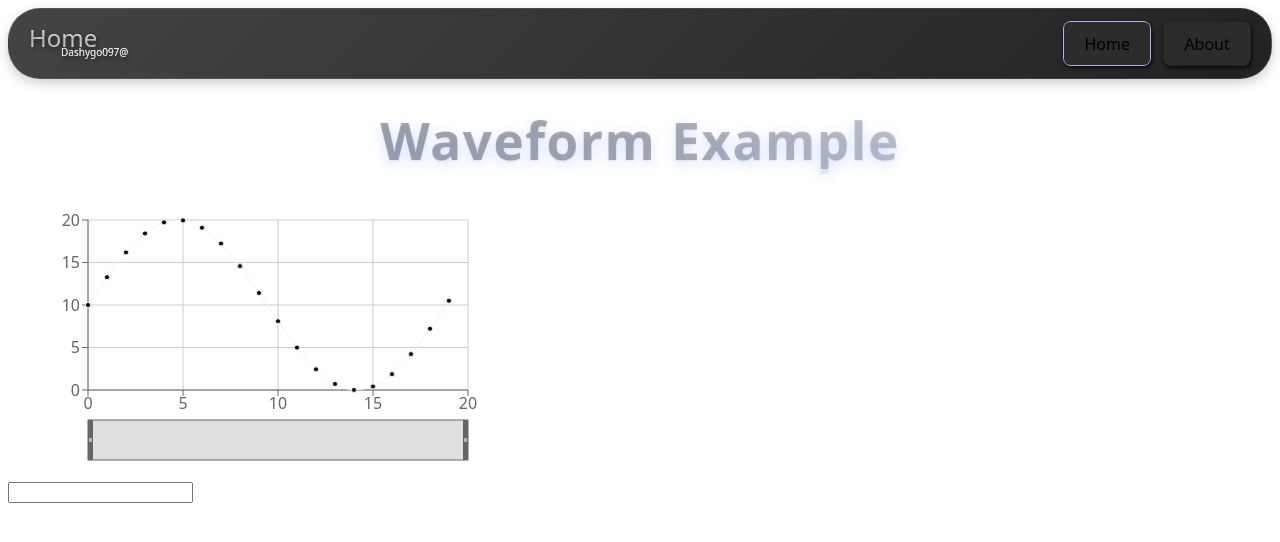
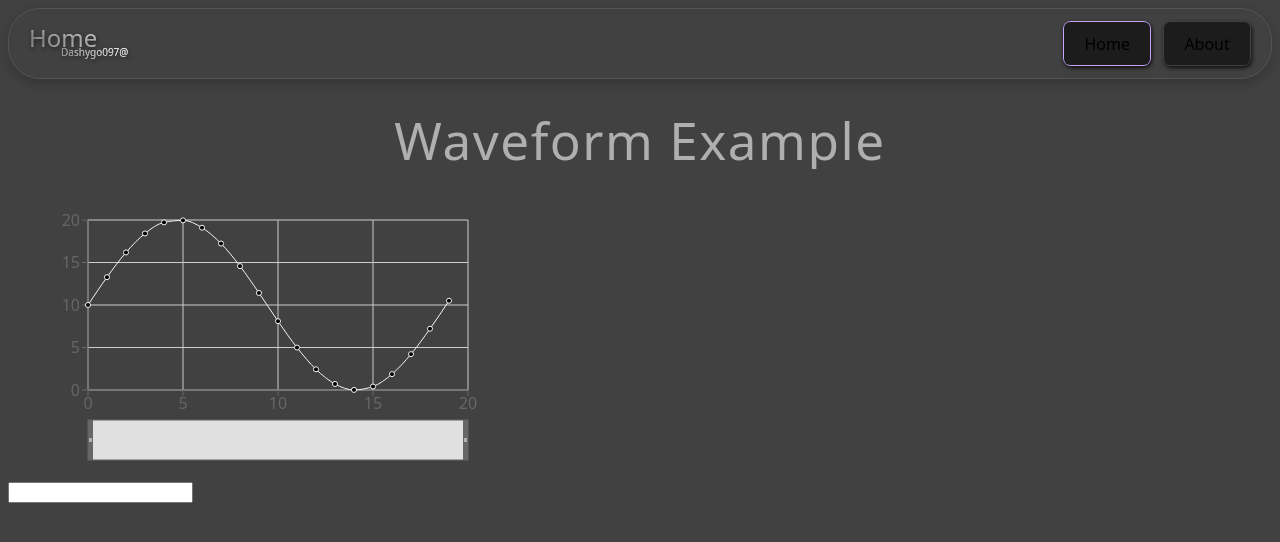
Before and after one commit to dashygo097/digital-multi-function-debugger, a React (Vite) app in the folder frontend/: page / in a window 1280 px wide. Shown: the top 542 px of the page. Built offline with nearby package versions, Linux system fonts and the light colour scheme.

Commit message:
checkpoint

```diff
--- a/frontend/src/pages/AboutPage.tsx
+++ b/frontend/src/pages/AboutPage.tsx
@@ -16,7 +16,7 @@ class AboutPage extends React.Component<AboutPageProps> {
     return (
       <div className="about-page">
         <h1>About This App</h1>
-        <p>
+        <p className="info-about">
           This is the upper computer software for the 2025A Embedded Competition
           FPGA track, developed using React + TypeScript + Electron.
         </p>
--- a/frontend/src/styles/index.css
+++ b/frontend/src/styles/index.css
@@ -3,8 +3,9 @@
   line-height: 1.4;
   font-weight: 400;
   color-scheme: light dark;
-  color: rgba(255, 255, 255, 0.95);
-  background-color: #444444;
+  background-color: rgba(55, 55, 55, 0.95);
+
+  transition: background-color 0.3s ease;
   -webkit-font-smoothing: antialiased;
   -moz-osx-font-smoothing: grayscale;
 }
@@ -19,32 +20,19 @@ body {
 h1 {
   font-size: clamp(2.5rem, 6vw, 3.2em);
   line-height: 1.08;
-  font-weight: 700;
+  font-weight: 200;
   letter-spacing: 0.03em;
   margin-bottom: 0.6em;
   text-align: center;
+  background: -webkit-linear-gradient(left, #afafaf, #afafaf);
 
-  background: linear-gradient(90deg, #a1a1a1 0%, #b4b4b4 50%, #f4f4f4 100%);
   -webkit-background-clip: text;
   -webkit-text-fill-color: transparent;
   background-clip: text;
 
-  text-shadow:
-    0 4px 14px rgba(50, 116, 237, 0.2),
-    0 1px 2px rgba(30, 40, 90, 0.08);
+  transition: all 0.8s cubic-bezier(0.175, 0.885, 0.32, 0.975);
 }
 
-@media (prefers-color-scheme: light) {
-  :root {
-    color: #213547;
-    background-color: #ffffff;
-  }
-
-  a:hover {
-    color: #747bff;
-  }
-
-  button {
-    background-color: #f9f9f9;
-  }
+h1:hover {
+  transform: scale(1.05);
 }
--- a/frontend/src/styles/info.css
+++ b/frontend/src/styles/info.css
@@ -1,9 +1,30 @@
+.info-about {
+  background: rgba(128, 128, 128, 0.25);
+  padding: 20px 40px 20px 40px;
+  margin-left: 40px;
+  margin-right: 40px;
+  border-radius: 40px;
+  font-size: 1.2rem;
+  backdrop-filter: blur(5px);
+  box-shadow: -5px 5px 15px rgba(0, 0, 0, 0.3);
+  display: inline-block;
+  align-items: center;
+  transition: all 0.8s cubic-bezier(0.175, 0.885, 0.32, 0.975);
+  cursor: pointer;
+  text-shadow:
+    0 4px 14px rgba(50, 116, 237, 0.2),
+    0 1px 2px rgba(30, 40, 90, 0.08);
+}
+
+.info-about:hover {
+  transform: scale(1.05);
+}
+
 .info-version {
+  background: rgba(128, 128, 128, 0.25);
   position: fixed;
   right: -5px;
   bottom: -5px;
-  background: rgba(0, 0, 0, 0.85);
-  color: #fff;
   padding: 12px 20px 40px 15px;
   border-top-left-radius: 10px;
   border-bottom-left-radius: 10px;
@@ -16,11 +37,13 @@
   transition: all 0.8s cubic-bezier(0.175, 0.885, 0.32, 0.975);
   transform: translateY(calc(72%)) translateX(calc(100% - 40px));
   cursor: pointer;
+  text-shadow:
+    0 4px 14px rgba(50, 116, 237, 0.2),
+    0 1px 2px rgba(30, 40, 90, 0.08);
 }
 
 .info-version:hover {
   transform: translateX(0);
-  background: rgba(30, 30, 40, 0.95);
 }
 
 .info-version::before {
@@ -42,7 +65,7 @@
   transform: translateY(-50%);
   width: 20px;
   height: 20px;
-  background: rgba(255, 255, 255, 0.2);
+  background: rgba(155, 155, 155, 0.1);
   border-radius: 50%;
   display: flex;
   align-items: center;
--- a/frontend/src/styles/navbar.css
+++ b/frontend/src/styles/navbar.css
@@ -1,6 +1,10 @@
 .navbar {
   display: flex;
-  background: linear-gradient(135deg, #444, #222);
+  background: linear-gradient(
+    135deg,
+    ragba(0, 0, 0, 0.1),
+    rgba(255, 255, 255, 0)
+  );
   padding: 12px 20px;
   gap: 12px;
   border-radius: 32px;
@@ -8,30 +12,34 @@
   backdrop-filter: blur(6px);
   -webkit-backdrop-filter: blur(6px);
   border: 1px solid rgba(255, 255, 255, 0.1);
-  transition: background 0.3s ease;
+  transition: all 0.8s cubic-bezier(0.175, 0.885, 0.32, 0.975);
 }
 
 .navbar-header {
   margin-right: auto;
   font-size: 24px;
   font-weight: 100;
-  color: #e3d7ff;
-  background: linear-gradient(90deg, #e4e4e4, #f4f4f4);
+  background: linear-gradient(90deg, #a1a1a1, #f4f4f4);
   -webkit-background-clip: text;
   -webkit-text-fill-color: transparent;
   text-shadow: 1px 2px 4px rgba(0, 0, 0, 0.5);
   text-transform: capitalize;
+  transition: all 0.8s cubic-bezier(0.175, 0.885, 0.32, 0.975);
+}
+
+.navbar-header:hover {
+  transform: scale(1.1);
 }
 
 .navbar-header-subtitle {
   font-size: 10px;
-  color: #ffffff;
-  background: linear-gradient(90deg, #ffffff, #ffffff);
+  background: linear-gradient(90deg, #a1a1a1, #ffffff);
   -webkit-background-clip: text;
   -webkit-text-fill-color: transparent;
   font-weight: 100;
   margin-left: 32px;
   margin-top: -10px;
+  transition: all 0.8s cubic-bezier(0.175, 0.885, 0.32, 0.975);
 }
 
 .navbar-home,
@@ -65,17 +73,16 @@
   font-size: 1em;
   font-weight: 500;
   font-family: inherit;
-  background-color: #2c2c2c;
+  background-color: #1c1c1c;
   cursor: pointer;
-  transition:
-    border-color 0.4s,
-    background-color 0.1s;
+  transition: all 0.8s cubic-bezier(0.175, 0.885, 0.32, 0.975);
 }
 
 .navbar-button:hover {
   border-color: #946ccf;
+  transform: scale(1.1);
 }
 
 .navbar-button:active {
-  background-color: #787878;
+  background-color: #a8a8a8;
 }
```
